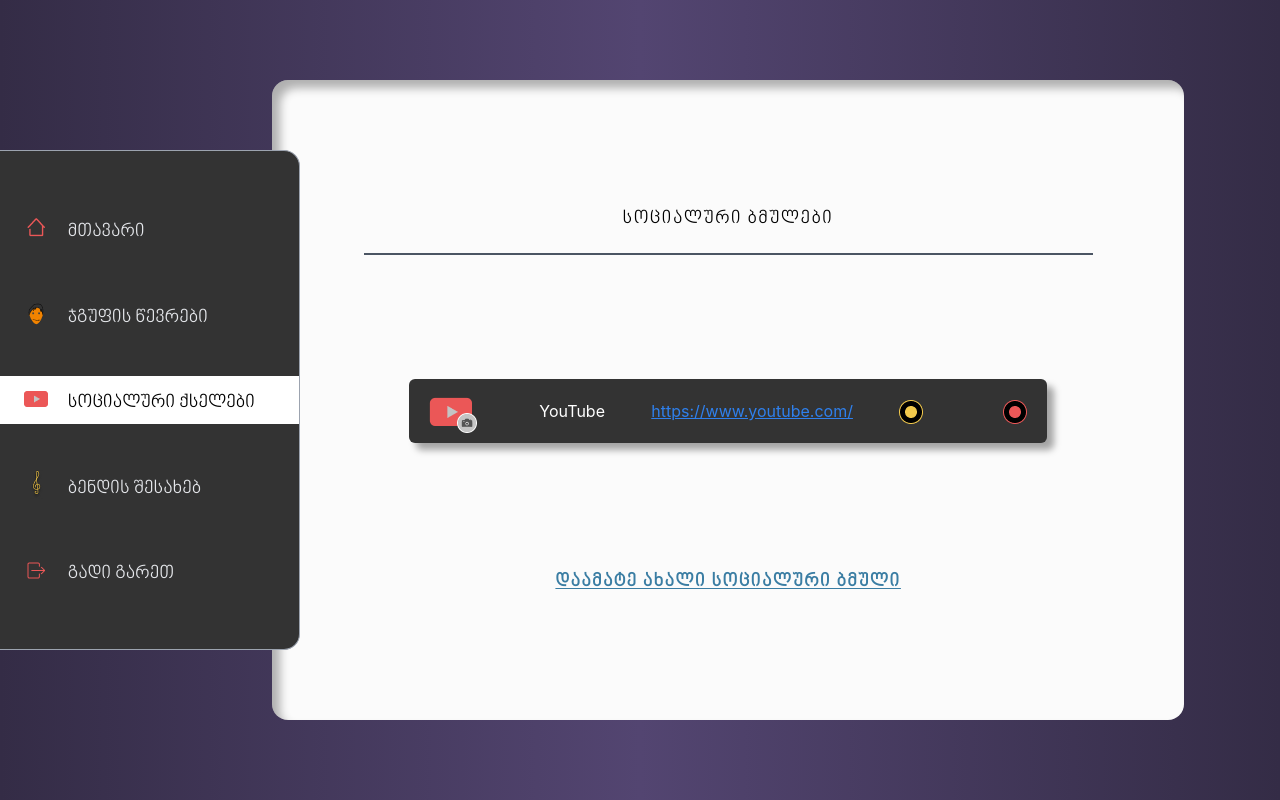
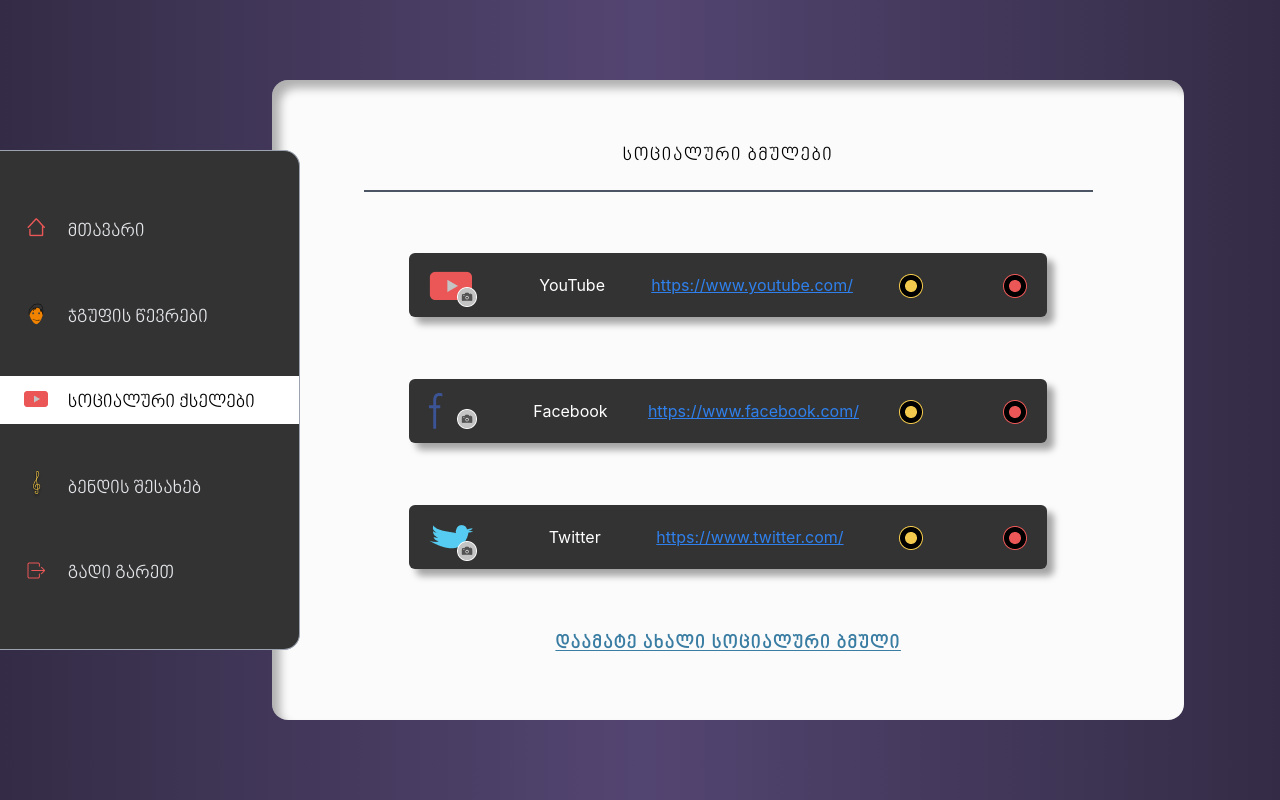
Before and after one commit to ibotchori/folk-soul, a React (Create React App) app: page /social-links in a window 1280 px wide. Built offline with nearby package versions, Linux system fonts and the light colour scheme.

Commit message:
chore: add more social links

```diff
--- a/src/assets/index.ts
+++ b/src/assets/index.ts
@@ -1,6 +1,7 @@
 export { default as BandLogo } from './images/bandLogo.png'
 export { default as BandImage } from './images/bandImage.png'
 export { default as Facebook } from './images/social-links/facebook.png'
+export { default as FacebookTransparent } from './images/social-links/facebook-transparent.png'
 export { default as Twitter } from './images/social-links/twitter.png'
 export { default as Youtube } from './images/social-links/youtube.png'
 export { default as TVicon } from './images/TV.png'
--- a/src/pages/SocialLinks/SocialLinks.tsx
+++ b/src/pages/SocialLinks/SocialLinks.tsx
@@ -1,4 +1,11 @@
-import { DeleteIcon, EditPhotoIcon, Youtube, ModifyIcon } from 'assets'
+import {
+  DeleteIcon,
+  EditPhotoIcon,
+  Youtube,
+  ModifyIcon,
+  FacebookTransparent,
+  Twitter,
+} from 'assets'
 import React from 'react'
 import { useNavigate } from 'react-router-dom'
 
@@ -46,6 +53,68 @@ const SocialLinks = (props: Props) => {
             </button>
           </div>
         </div>
+        <div className='flex h-16 px-5 bg-sidebarColor w-[70%] rounded-md shadow-[7px_7px_7px_rgba(0,0,0,0.35)] justify-between items-center '>
+          <div className=' w-16 flex relative'>
+            <div className=''>
+              {/* Social Link image */}
+              <img src={FacebookTransparent} alt='avatar' />
+            </div>
+            {/* Edit Button */}
+            <div className='absolute  mt-4 ml-7 '>
+              <img
+                className='w-5  h-5 cursor-pointer'
+                src={EditPhotoIcon}
+                alt='Edit'
+              />
+            </div>
+          </div>
+          <p className='text-white'>Facebook</p>
+          <a
+            className='text-[#2F80ED] underline'
+            href='https://www.facebook.com/'
+          >
+            https://www.facebook.com/
+          </a>
+          <div className=' pt-2 items-center '>
+            <button className='pr-20'>
+              <img src={ModifyIcon} alt='Modify Icon' />
+            </button>
+            <button>
+              <img src={DeleteIcon} alt='Delete Icon' />
+            </button>
+          </div>
+        </div>
+        <div className='flex h-16 px-5 bg-sidebarColor w-[70%] rounded-md shadow-[7px_7px_7px_rgba(0,0,0,0.35)] justify-between items-center '>
+          <div className=' w-16 flex relative'>
+            <div className=''>
+              {/* Social Link image */}
+              <img src={Twitter} alt='avatar' />
+            </div>
+            {/* Edit Button */}
+            <div className='absolute  mt-4 ml-7 '>
+              <img
+                className='w-5  h-5 cursor-pointer'
+                src={EditPhotoIcon}
+                alt='Edit'
+              />
+            </div>
+          </div>
+          <p className='text-white'>Twitter</p>
+          <a
+            className='text-[#2F80ED] underline'
+            href='https://www.twitter.com/'
+          >
+            https://www.twitter.com/
+          </a>
+          <div className=' pt-2 items-center '>
+            <button className='pr-20'>
+              <img src={ModifyIcon} alt='Modify Icon' />
+            </button>
+            <button>
+              <img src={DeleteIcon} alt='Delete Icon' />
+            </button>
+          </div>
+        </div>
 
         {/* Add new Social Link button */}
         <button
```
Also changed, not shown: src/assets/images/social-links/facebook-transparent.png (added).
